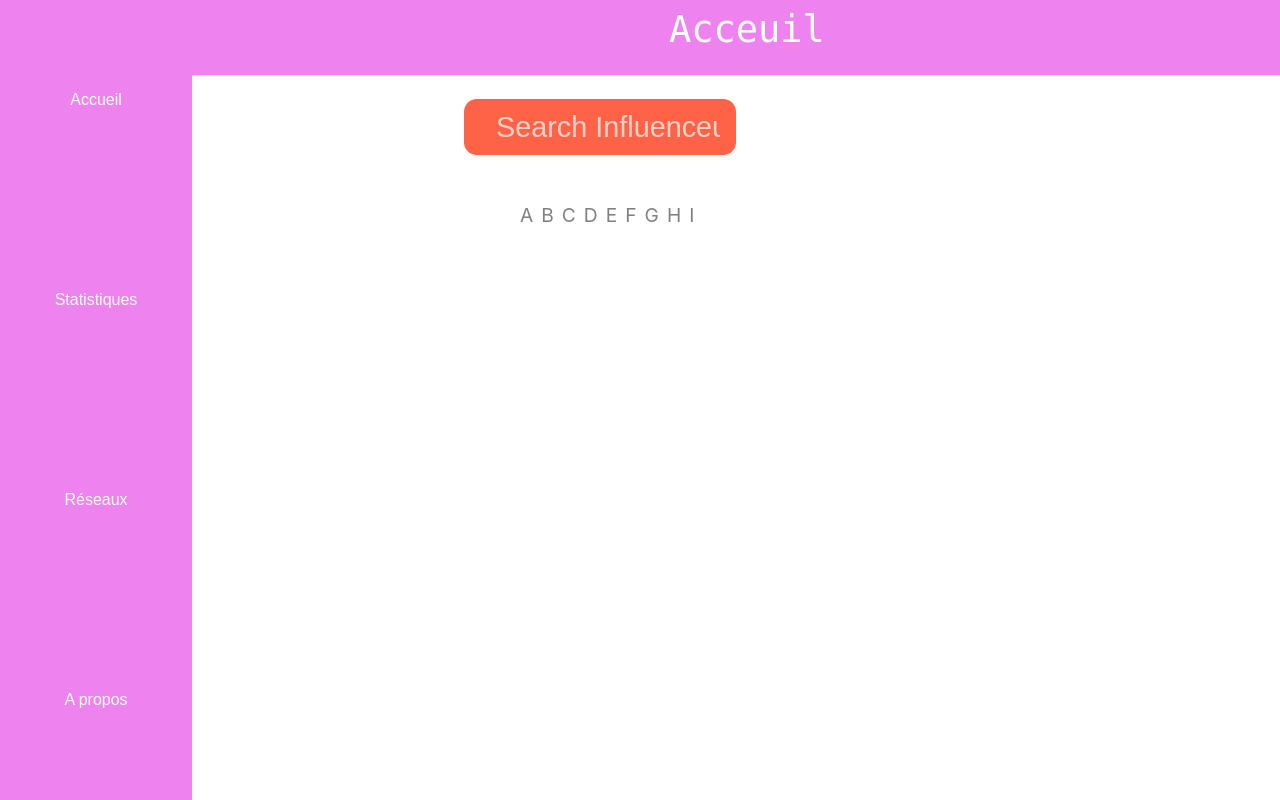
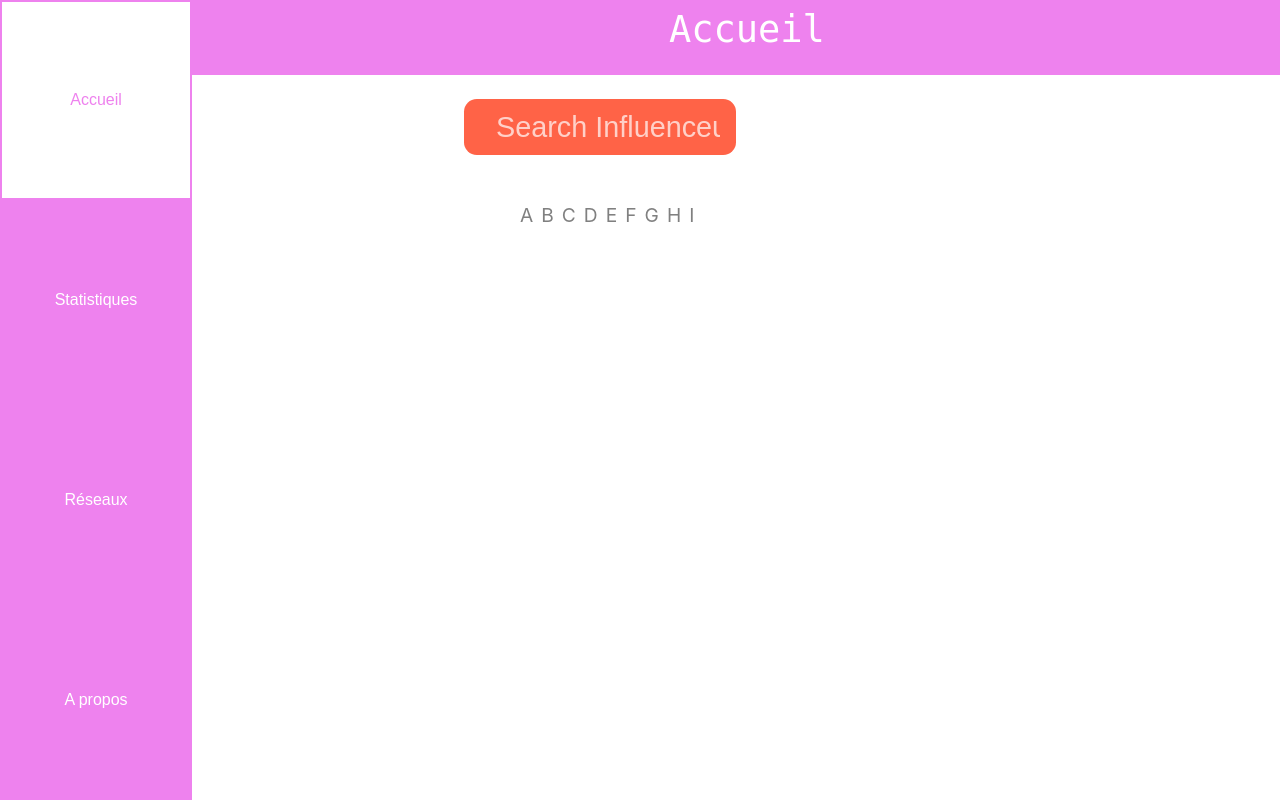
Before and after one commit to juauke/projet-pima-2022-19, a React (Create React App) app: page / in a window 1280 px wide. Built offline with nearby package versions, Linux system fonts and the light colour scheme.

Commit message:
Corection bug Accueil

```diff
--- a/package.json
+++ b/package.json
@@ -9,6 +9,7 @@
     "node": "^18.10.0",
     "react": "^18.2.0",
     "react-dom": "^18.2.0",
+    "react-script": "^2.0.5",
     "react-scripts": "5.0.1",
     "web-vitals": "^2.1.4"
   },
--- a/src/App.js
+++ b/src/App.js
@@ -5,9 +5,6 @@ import React from 'react';
 /* Function exported to render the page */
 
 function App() {
-  let influenceurs = [
-    'A','B','C','D','E','F','G','H','I'
-  ];
 
   return (
         <MainContainer/>
@@ -49,7 +46,7 @@ function CurrentPage(props) {
   let influenceurs = [
     'A','B','C','D','E','F','G','H','I'
   ];
-    if (props.Page == 'Acceuil')
+    if (props.Page == 'Accueil')
     {
       return(
         <>
@@ -138,7 +135,7 @@ class MainContainer extends React.Component {
    */
 constructor(props) {
   super(props);
-  this.state = { curPage : 'Acceuil'}
+  this.state = { curPage : 'Accueil'}
 }
 /**
  *
```
Also changed, not shown: 1 other file (tests, documents, lock files or other folders).
